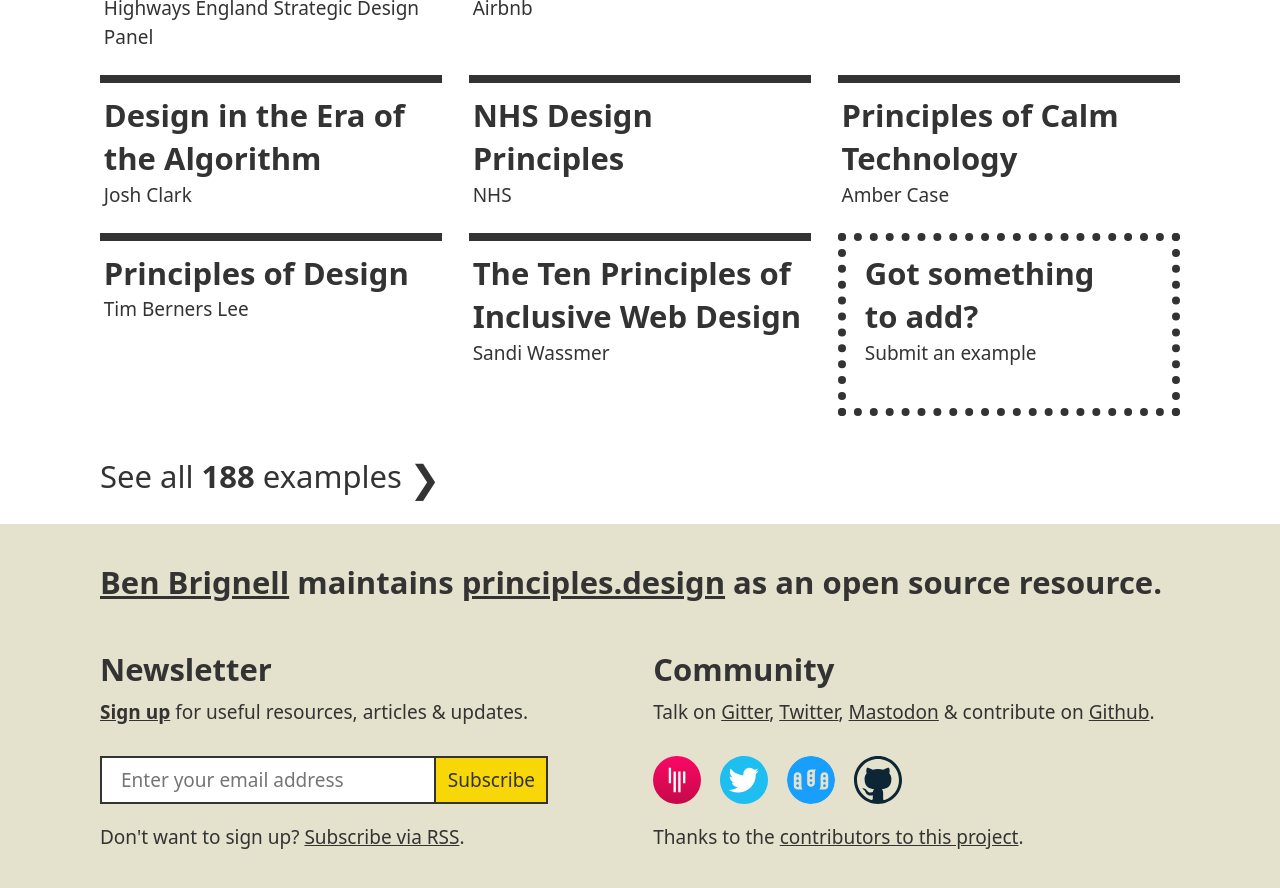
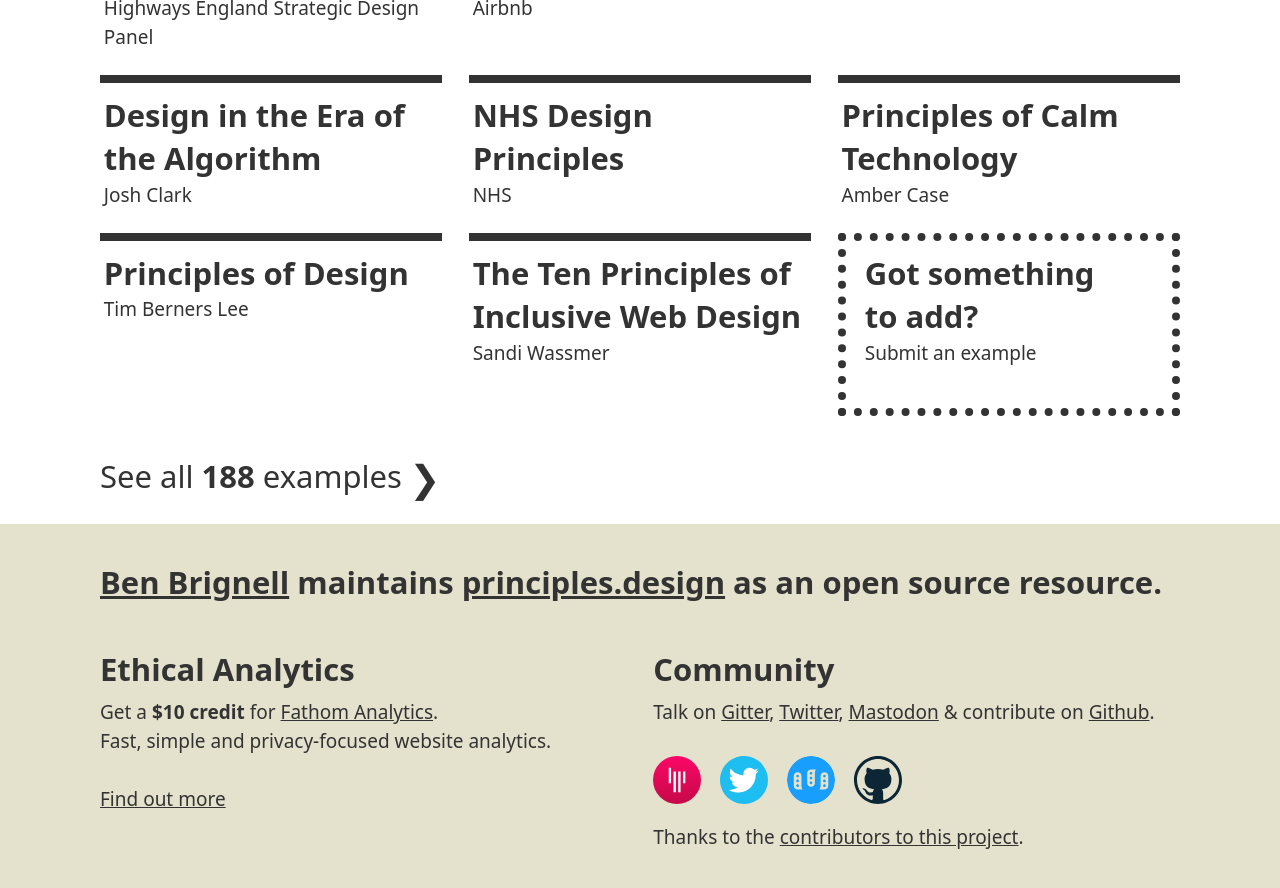
Before and after one commit to benbrignell/principles.design, a Jekyll site: the page built from index.html, in a window 1280 px wide and 900 px high, scrolled down 2218 px. Shown: the top 888 px of the window. Built offline with Jekyll 4.4.1, drawn with Linux system fonts in a browser that asks for light colours; comment, search, counter and statistics services are not loaded.

Commit message:
added sponsor include

```diff
--- /dev/null
+++ b/_includes/fathom.html
@@ -0,0 +1,7 @@
+<p class="h3 bold">Ethical Analytics</p>
+        <p>
+          Get a <strong>$10 credit</strong> for <a href="https://usefathom.com/ref/MSDPWY">Fathom Analytics</a>.
+        <br>
+          Fast, simple and privacy-focused website analytics.
+         </p>
+         <a href="https://usefathom.com/ref/MSDPWY">Find out more</a>
--- a/_includes/footer.html
+++ b/_includes/footer.html
@@ -5,14 +5,7 @@
       </div>
 
       <div class="two-up">
-        <p class="h3 bold">Newsletter</p>
-        <p><strong><a href="http://designprinciples.news">Sign up</a></strong> for useful resources, articles & updates. </p>
-          <form action='https://designprinciples.curated.co/email_subscribers' id='embedded-subscribe-form' method='post'>
-          <input class="subscribe-input" id='subscribe-email' name='email' type='email' placeholder="Enter your email address" autocorrect="off" autocapitalize="none" />
-          <input name='form_dom_id' value='embedded-subscribe-form' type='hidden' /><input class="subscribe-btn" type='submit' onclick="this.form.submit(); this.disabled=true; this.value='Sending...';" value='Subscribe'/>
-          </form>
-        <p style="margin-top: 1em;">Don't want to sign up? <a href="http://designprinciples.news/issues.rss">Subscribe via RSS</a>.</p>
-
+        {% include fathom.html %}
       </div>
       <div class="two-up">
         <p class="h3 bold">Community</p>
```
